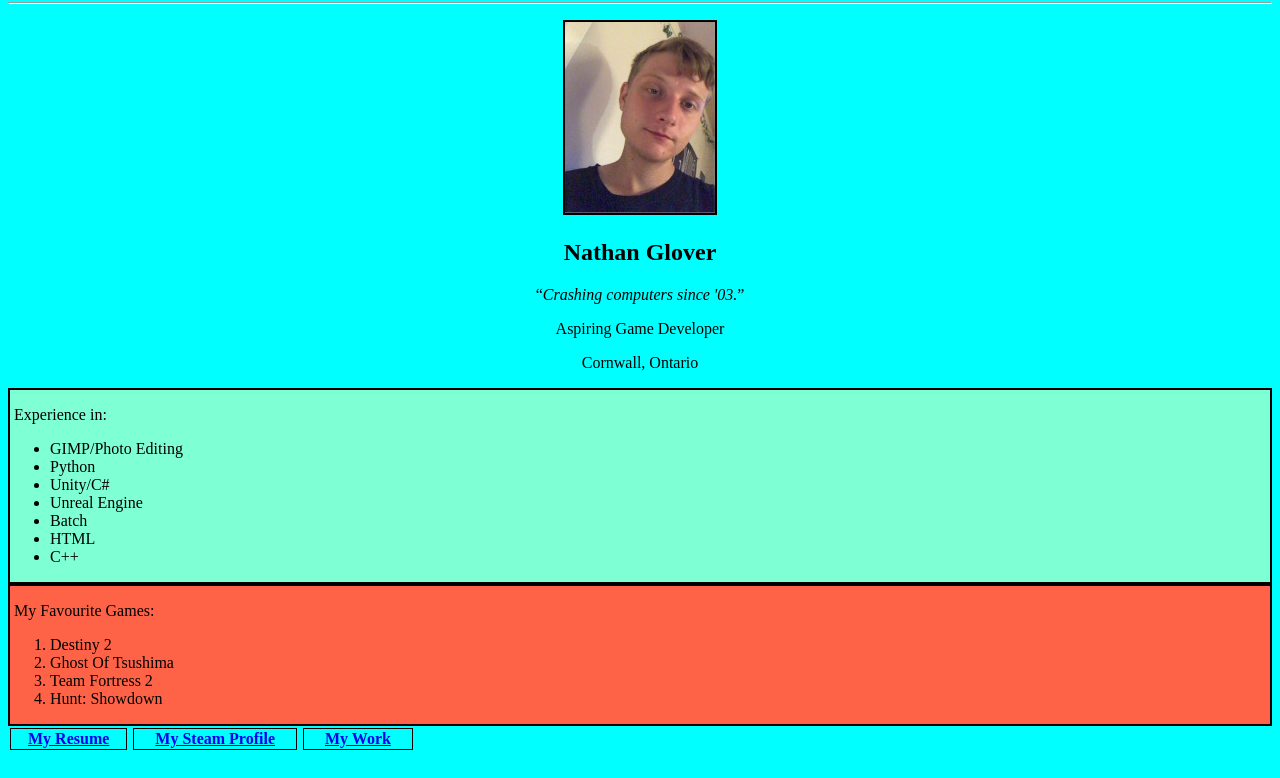
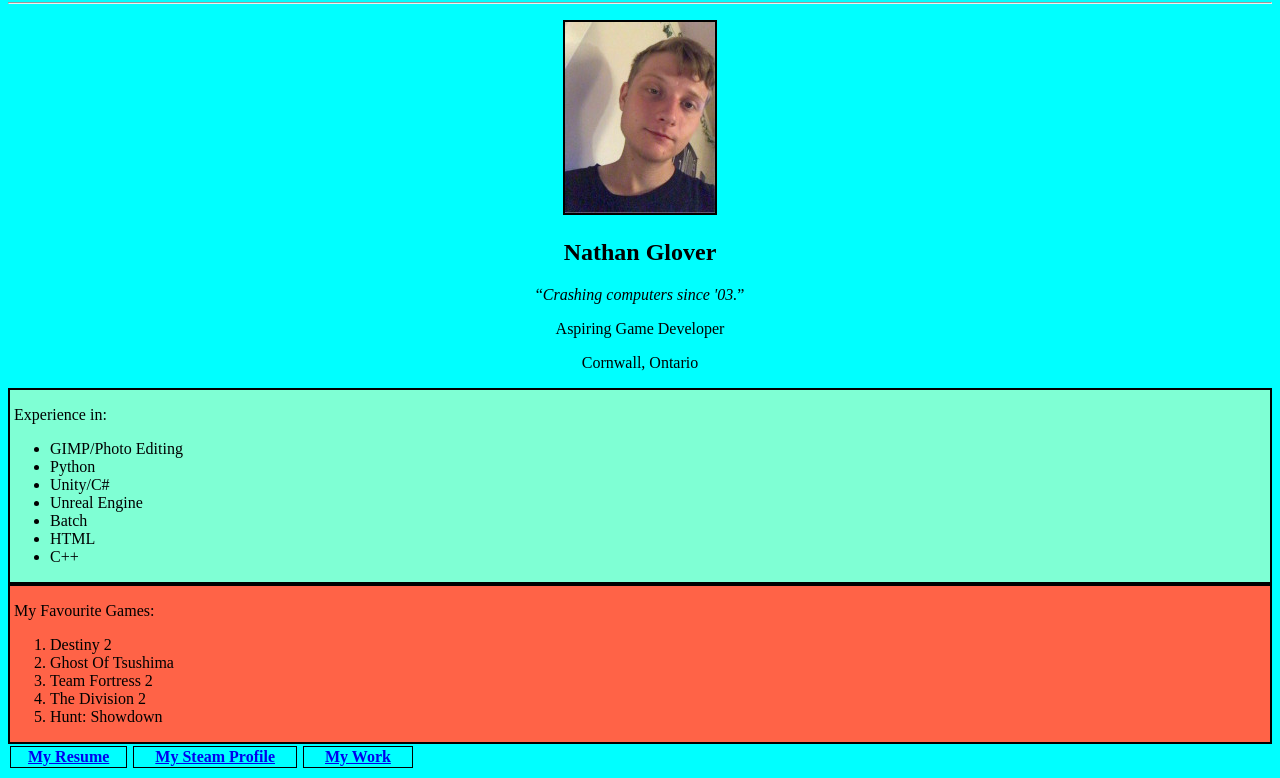
Before and after one commit to nglover475/nglover475.github.io, a plain HTML site: page portfolio.html in a window 1280 px wide. Shown: the part 164-942 px from the top of the page. Drawn offline with Linux system fonts and the light colour scheme.

Commit message:
07/10/2023 7:25 PM

```diff
--- a/portfolio.html
+++ b/portfolio.html
@@ -41,6 +41,7 @@
             <li>Destiny 2</li>
             <li>Ghost Of Tsushima</li>
             <li>Team Fortress 2</li>
+            <li>The Division 2</li>
             <li>Hunt: Showdown</li>
         </ol>
     </p>
```
